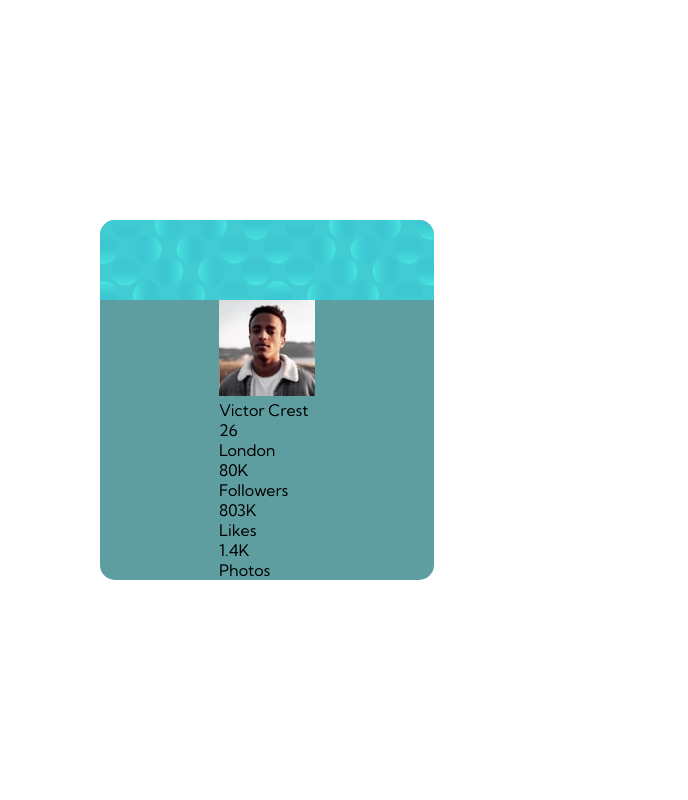
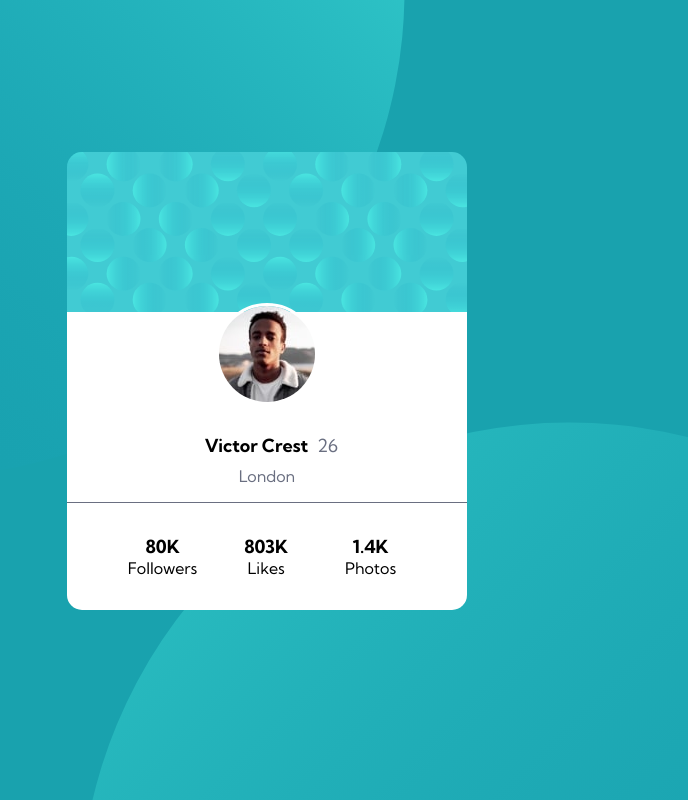
Before and after one commit to Xhiel23/Profile-Card-Challenge, a plain HTML site: page index.html in a window 1280 px wide. Shown: the whole page, without its empty margins (373-1061 px from the left). Drawn offline with Linux system fonts and the light colour scheme.

Commit message:
Styles 50% done

```diff
--- a/index.html
+++ b/index.html
@@ -13,6 +13,7 @@
 <body>
   <div class="card">
     <div class="card_header">
+      <img src="images/bg-pattern-card.svg" alt="">
     </div>
     <div class="card_body">
       <div class="card_body_img">
@@ -20,8 +21,8 @@
       </div>
       <div class="card_body_info">
         <div class="info_name_age">
-          <h2>Victor Crest</h2>
-          <h2>26</h2>
+          <h2 class="name">Victor Crest</h2>
+          <h2 class="age">26</h2>
         </div>
         <div class="info_location">
           <p>London</p>
--- a/scss/styles.scss
+++ b/scss/styles.scss
@@ -18,23 +18,89 @@ body{
     flex-direction: column;
     justify-content: center;
     align-items: center;
+    background: url(../images/bg-pattern-bottom.svg) bottom -600px right -150px no-repeat, url(../images/bg-pattern-top.svg) top -500px left -200px no-repeat;
+    background-color: hsl(185, 75%, 39%);
 }
 .card{
     font-family: $fontFamily;
-    width: 334px;
+    width: 400px;
+    height: 420px;
     border-radius: 15px;
-    background-color: cadetblue;
+    background-color: white;
     display: flex;
     flex-direction: column;
     align-items: center;
-    justify-content: center;
+    justify-content: space-between;
     .card_header{
         width: 100%;
-        height: 10vh;
-        background-image: url("../images/bg-pattern-card.svg");
-        background-position: center;
-        background-repeat: no-repeat;
-        background-size: cover;
-        border-radius: 15px  15px 0 0;
+        height: 20%;
+        display: flex;
+        align-items: center;
+        justify-content: center;
+        img{
+            width: 100%;
+            border-radius: 15px 15px 0 0;
+        }
+
     }
+    .card_body{
+        display: flex;
+        flex-direction: column;
+        align-items: center;
+        justify-content: space-between;
+        width: 100%;
+        .card_body_img{
+            img{
+                border-radius: 50%;
+                border: 3px solid white;
+            }
+        }
+        .card_body_info{
+            display: flex;
+            flex-direction: column;
+            align-items: center;
+            justify-content: space-between;
+            padding: 1em;
+            .info_name_age{
+                display: flex;
+                flex-direction: row nowrap;
+                align-items: center;
+                justify-content: center;
+                font-weight: $fontWeigthBold;
+                font-size: $fontSize;
+                .name{
+                    padding: .5em;
+                }
+                .age{
+                    color: $lightGray;
+                    font-weight: $fontWeigth;
+                }
+            }
+            .info_location{
+                font-weight: $fontWeigth;
+                color: $lightGray;
+            }
+        }
+        .card_body_media{
+            width: 100%;
+            margin: auto;
+            border-top: 1px solid $lightGray;
+            display: flex;
+            justify-content: space-evenly;
+            align-items: center;
+            padding: 2em;
+            .media_box{
+                display: flex;
+                flex-direction: column;
+                justify-content: space-between;
+                align-items: center;
+                h3{
+                    font-weight: $fontWeigthBold;
+                    font-size: $fontSize;
+                    padding: 0 1em;
+                }
+            }
+        }
+    }
+
 }
```
Also changed, not shown: css/styles.css.
